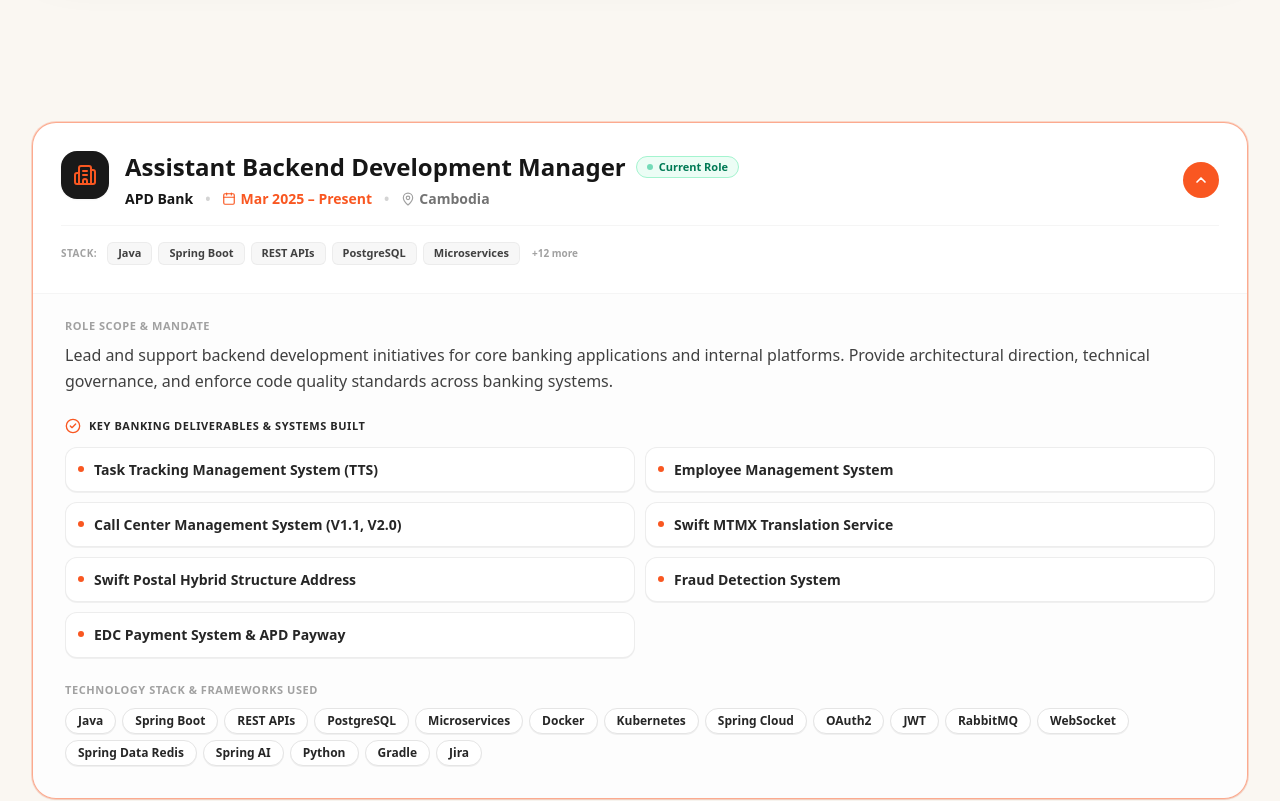
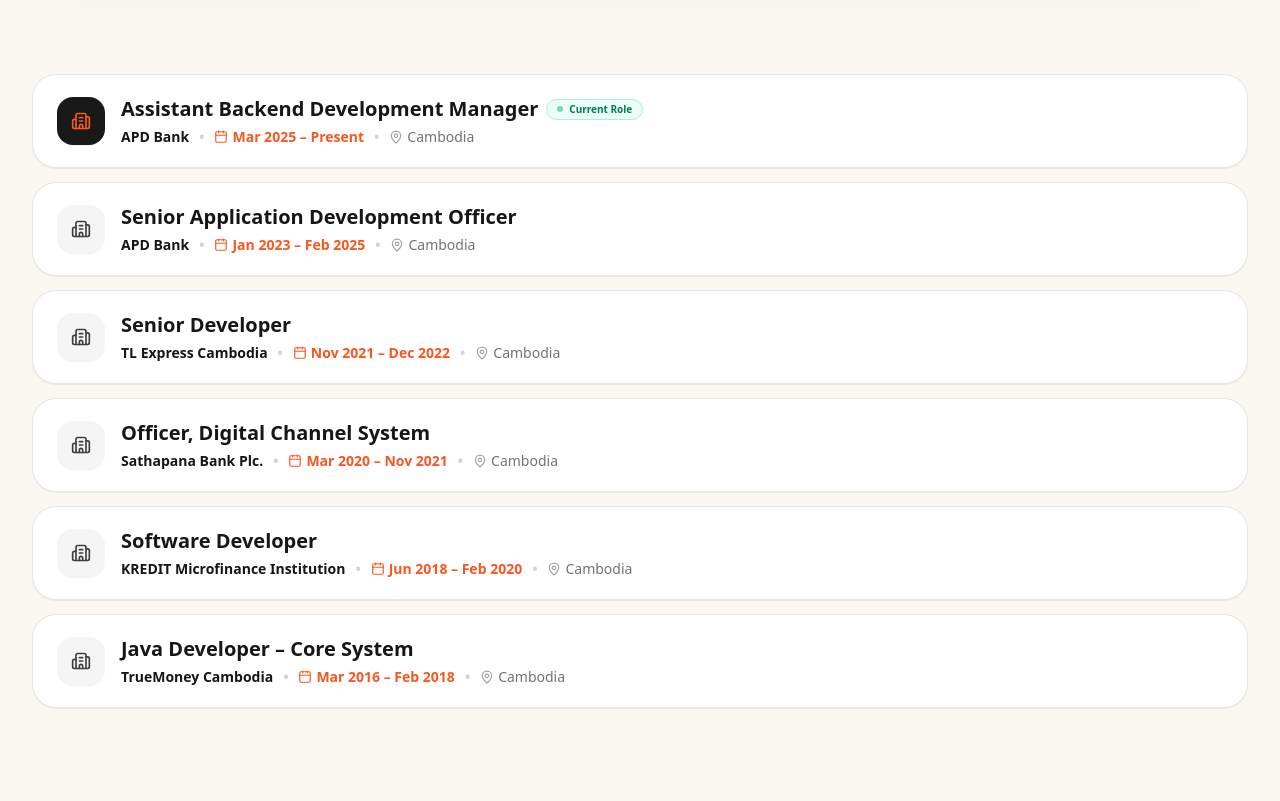
Before and after one commit to pudeth/rotha-portfolio, a React (Vite) app: page / in a window 1280 px wide. Shown: the part 1920-2721 px from the top of the page. Built offline with nearby package versions, Linux system fonts and the light colour scheme; a web font is replaced by a local one.

Commit message:
style: clean and compact experience cards showing only position, brand, and year

```diff
--- a/src/components/ExperienceTimeline.jsx
+++ b/src/components/ExperienceTimeline.jsx
@@ -1,79 +1,58 @@
-import React, { useState } from 'react';
-import { Briefcase, Building2, MapPin, Calendar, CheckCircle2, ChevronDown, ChevronUp, Sparkles, ShieldCheck, Layers, ArrowUpRight } from 'lucide-react';
+import React from 'react';
+import { Building2, MapPin, Calendar } from 'lucide-react';
 import ScrollReveal from './ScrollReveal';
 import { useLanguage } from '../context/LanguageContext';
 import { experiencesKhmer } from '../data/translations';
 
 export default function ExperienceTimeline({ experiences }) {
-  const { language, t } = useLanguage();
+  const { language } = useLanguage();
   const isKhmer = language === 'km';
 
-  // Allow multiple or single open; default first 2 open for immediate richness
-  const [openIndices, setOpenIndices] = useState([0]);
-
-  const toggleIndex = (idx) => {
-    setOpenIndices((prev) =>
-      prev.includes(idx) ? prev.filter((i) => i !== idx) : [...prev, idx]
-    );
-  };
-
   return (
-    <section id="experience" className="py-16 md:py-24 relative overflow-hidden">
+    <section id="experience" className="py-8 md:py-12 relative overflow-hidden">
       <div className="max-w-7xl mx-auto px-4 sm:px-6 lg:px-8">
 
-        {/* Experience Cards List */}
-        <div className="space-y-6">
+        {/* Experience Cards List - Small, Clean Size (Position, Brand, Year) */}
+        <div className="space-y-3 sm:space-y-3.5">
           {experiences.map((exp, idx) => {
-            const isExpanded = openIndices.includes(idx);
             const isCurrent = idx === 0;
             const kmData = isKhmer && experiencesKhmer[idx] ? experiencesKhmer[idx] : null;
 
             const roleTitle = kmData?.role || exp.role;
             const periodText = kmData?.period || exp.period;
             const locationText = kmData?.location || exp.location;
-            const descriptionText = kmData?.description || exp.description;
 
             return (
-              <ScrollReveal key={idx} animation="fade-up" delay={Math.min(idx * 75, 200)}>
+              <ScrollReveal key={idx} animation="fade-up" delay={Math.min(idx * 50, 200)}>
                 {/* Career Card */}
-                <div
-                  className={`bg-white rounded-3xl border transition-all duration-300 overflow-hidden shadow-xs hover:shadow-xl ${
-                    isExpanded
-                      ? 'border-[#F95721]/50 shadow-md ring-1 ring-[#F95721]/20'
-                      : 'border-neutral-200/90 hover:border-neutral-300'
-                  }`}
-                >
-                  {/* Clickable Header Bar */}
-                  <div
-                    onClick={() => toggleIndex(idx)}
-                    className="p-6 sm:p-7 cursor-pointer select-none hover:bg-neutral-50/50 transition-colors"
-                  >
-                    <div className="flex flex-col md:flex-row md:items-center justify-between gap-4">
+                <div className="bg-white rounded-2xl sm:rounded-3xl border border-neutral-200/90 hover:border-neutral-300 hover:shadow-md transition-all duration-200 overflow-hidden shadow-2xs">
+                  <div className="p-4 sm:p-5 sm:px-6">
+                    <div className="flex items-center gap-3.5 sm:gap-4">
 
-                      {/* Company & Role Details */}
-                      <div className="flex items-start gap-4">
-                        <div className={`w-12 h-12 rounded-2xl flex items-center justify-center shrink-0 shadow-xs ${
+                      {/* Company Icon */}
+                      <div className={`w-11 h-11 sm:w-12 sm:h-12 rounded-2xl flex items-center justify-center shrink-0 shadow-2xs ${
                         isCurrent
                           ? 'bg-[#191919] text-[#F95721]'
                           : 'bg-neutral-100 text-neutral-700'
                       }`}>
-                          <Building2 className="w-6 h-6 stroke-[2]" />
+                        <Building2 className="w-5 h-5 stroke-[2]" />
                       </div>
 
-                        <div>
-                          <div className="flex flex-wrap items-center gap-2.5 mb-1.5">
-                            <span className="text-xl sm:text-2xl font-black text-[#161616] group-hover:text-[#F95721] transition-colors">
+                      {/* Details: Position, Brand, Year, Location */}
+                      <div className="min-w-0 flex-1">
+                        <div className="flex flex-wrap items-center gap-2 mb-1">
+                          <span className="text-base sm:text-lg md:text-xl font-black text-[#161616]">
                             {roleTitle}
                           </span>
                           {isCurrent && (
-                              <span className="inline-flex items-center gap-1.5 px-2.5 py-0.5 rounded-full bg-emerald-50 text-emerald-700 text-[11px] font-bold border border-emerald-200">
+                            <span className="inline-flex items-center gap-1.5 px-2.5 py-0.5 rounded-full bg-emerald-50 text-emerald-700 text-[10px] font-bold border border-emerald-200">
                               <span className="w-1.5 h-1.5 rounded-full bg-emerald-500 animate-pulse"></span>
                               {isKhmer ? 'តួនាទីបច្ចុប្បន្ន' : 'Current Role'}
                             </span>
                           )}
                         </div>
 
-                          <div className="flex flex-wrap items-center gap-y-1 gap-x-3 text-xs sm:text-sm font-semibold text-neutral-600">
+                        <div className="flex flex-wrap items-center gap-y-1 gap-x-2.5 text-xs sm:text-sm font-semibold text-neutral-600">
                           <span className="font-bold text-[#161616]">
                             {exp.company}
                           </span>
@@ -82,113 +61,20 @@
                             <Calendar className="w-3.5 h-3.5" />
                             {periodText}
                           </span>
-                            <span className="text-neutral-300 hidden sm:inline">•</span>
-                            <span className="hidden sm:inline-flex items-center gap-1 text-neutral-500">
+                          {locationText && (
+                            <>
+                              <span className="text-neutral-300">•</span>
+                              <span className="inline-flex items-center gap-1 text-neutral-500 font-medium">
                                 <MapPin className="w-3.5 h-3.5 text-neutral-400" />
                                 {locationText}
                               </span>
-                          </div>
-                        </div>
-                      </div>
-
-                      {/* Right: Expand Chevron Button */}
-                      <div className="flex items-center justify-between md:justify-end gap-3 pt-2 md:pt-0 border-t md:border-t-0 border-neutral-100">
-                        <span className="text-xs font-bold text-neutral-400 hover:text-[#F95721] transition-colors md:hidden">
-                          {isExpanded
-                            ? (isKhmer ? 'លាក់សមិទ្ធផល' : 'Hide Deliverables')
-                            : (isKhmer ? 'មើលសមិទ្ធផល' : 'View Deliverables')}
-                        </span>
-                        <div className={`w-9 h-9 rounded-full flex items-center justify-center transition-all duration-300 ${
-                          isExpanded ? 'bg-[#F95721] text-white rotate-180' : 'bg-neutral-100 text-neutral-600 hover:bg-neutral-200'
-                        }`}>
-                          <ChevronDown className="w-4 h-4 stroke-[2.5]" />
+                            </>
+                          )}
                         </div>
                       </div>
 
                     </div>
-
-                    {/* Always-visible Quick Tech Stack Chips */}
-                    {exp.technologies && (
-                      <div className="flex flex-wrap items-center gap-1.5 mt-4 pt-4 border-t border-neutral-100">
-                        <span className="text-[10px] font-bold uppercase tracking-wider text-neutral-400 mr-1">
-                          {isKhmer ? 'បច្ចេកវិទ្យា:' : 'Stack:'}
-                        </span>
-                        {exp.technologies.slice(0, 5).map((tech, tIdx) => (
-                          <span
-                            key={tIdx}
-                            className="text-[11px] font-semibold px-2.5 py-0.5 rounded-md bg-neutral-100/80 text-neutral-700 border border-neutral-200/60"
-                          >
-                            {tech}
-                          </span>
-                        ))}
-                        {exp.technologies.length > 5 && (
-                          <span className="text-[10px] font-bold text-neutral-400 px-1.5 py-0.5">
-                            +{exp.technologies.length - 5} {isKhmer ? 'ទៀត' : 'more'}
-                          </span>
-                        )}
                   </div>
-                    )}
-                  </div>
-
-                  {/* Expanded Content Section */}
-                  {isExpanded && (
-                    <div className="px-6 pb-8 sm:px-8 border-t border-neutral-100 pt-6 bg-neutral-50/40 animate-in fade-in duration-300">
-
-                      {/* Mandate Description */}
-                      <div className="mb-6">
-                        <h5 className="text-[11px] font-bold text-neutral-400 uppercase tracking-wider mb-2">
-                          {isKhmer ? 'វិសាលភាពតួនាទី & ភារកិច្ច' : 'Role Scope & Mandate'}
-                        </h5>
-                        <p className="text-neutral-700 text-sm sm:text-base leading-relaxed font-normal">
-                          {descriptionText}
-                        </p>
-                      </div>
-
-                      {/* Key Systems & Deliverables Grid */}
-                      {exp.keyFeatures && (
-                        <div className="mb-6">
-                          <h5 className="text-[11px] font-bold text-neutral-800 uppercase tracking-wider mb-3 flex items-center gap-2">
-                            <CheckCircle2 className="w-4 h-4 text-[#F95721]" />
-                            <span>{t.experience.keyDeliverables}</span>
-                          </h5>
-                          <div className="grid grid-cols-1 sm:grid-cols-2 gap-2.5">
-                            {exp.keyFeatures.map((feat, i) => (
-                              <div
-                                key={i}
-                                className="flex items-start gap-2.5 p-3 rounded-xl bg-white border border-neutral-200/70 shadow-2xs hover:border-[#F95721]/30 transition-colors"
-                              >
-                                <div className="w-1.5 h-1.5 rounded-full bg-[#F95721] mt-1.5 shrink-0"></div>
-                                <span className="text-xs sm:text-sm font-semibold text-neutral-800 leading-snug">
-                                  {feat}
-                                </span>
-                              </div>
-                            ))}
-                          </div>
-                        </div>
-                      )}
-
-                      {/* Full Tech Stack Badges */}
-                      {exp.technologies && (
-                        <div>
-                          <h5 className="text-[11px] font-bold text-neutral-400 uppercase tracking-wider mb-2.5">
-                            {t.experience.techStackUsed}
-                          </h5>
-                          <div className="flex flex-wrap gap-1.5">
-                            {exp.technologies.map((tech, tIdx) => (
-                              <span
-                                key={tIdx}
-                                className="px-3 py-1 rounded-full bg-white text-xs font-semibold text-neutral-800 border border-neutral-200 shadow-2xs"
-                              >
-                                {tech}
-                              </span>
-                            ))}
-                          </div>
-                        </div>
-                      )}
-
-                    </div>
-                  )}
-
                 </div>
               </ScrollReveal>
             );
```
Lines whose indentation alone changed are shown as unchanged.
